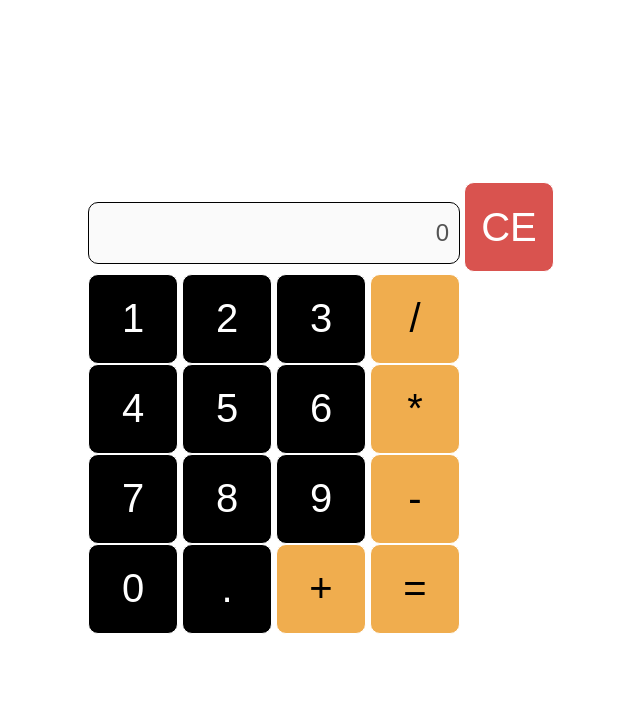
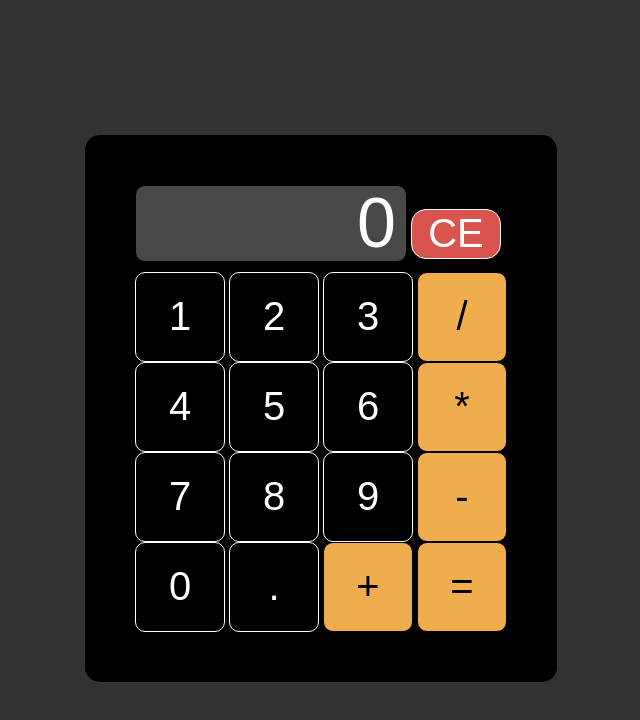
Before and after one commit to RhexNiebres/Project-Calculator, a plain HTML site: page index.html in a window 1280 px wide. Shown: the whole page, without its empty margins (319-959 px from the left). Drawn offline with Linux system fonts and the light colour scheme.

Commit message:
added style for the container and buttons for aesthetic purpose

```diff
--- a/styles.css
+++ b/styles.css
@@ -3,34 +3,40 @@ body {
   justify-content: center; /*horizontal*/
   align-items: center; /*vertical*/
   height: 100vh;
+  background-color: #323232;
 }
+
 .calculator {
   display: inline-block;
   margin: 0 auto;
-
 }
 #display {
-  width: 350px;
-  height: 40px;
+  width: 250px;
+  height: 55px;
   text-align: right;
   padding: 10px;
-  font-size: 24px;
+  font-size: 70px;
   margin-bottom: 10px;
   border: 1px solid black;
   border-radius: 10px;
+  color: white;
 }
-.buttonsContainer {
-  width: 320px;
-
+#buttonContainer
+{
+    background-color: black;
+    padding: 50px;
+    border-color: #555555;
+    border-radius: 15px;
 }
 button {
   width: 90px;
   height: 90px;
   font-size: 40px;
   cursor: pointer;
-  border: 1px solid white;
+  border: 1px solid ;
   border-radius: 10px;
 }
+
 .operator {
   background-color: #f0ad4e;
 }
@@ -38,6 +44,9 @@ button {
 .clearButton {
   background-color: #d9534f;
   color: white;
+  height: 50px;
+  border-radius: 15px;
+
 }
 .number {
   background-color: black;
```
Also changed, not shown: index.html (+4 -6 lines).
